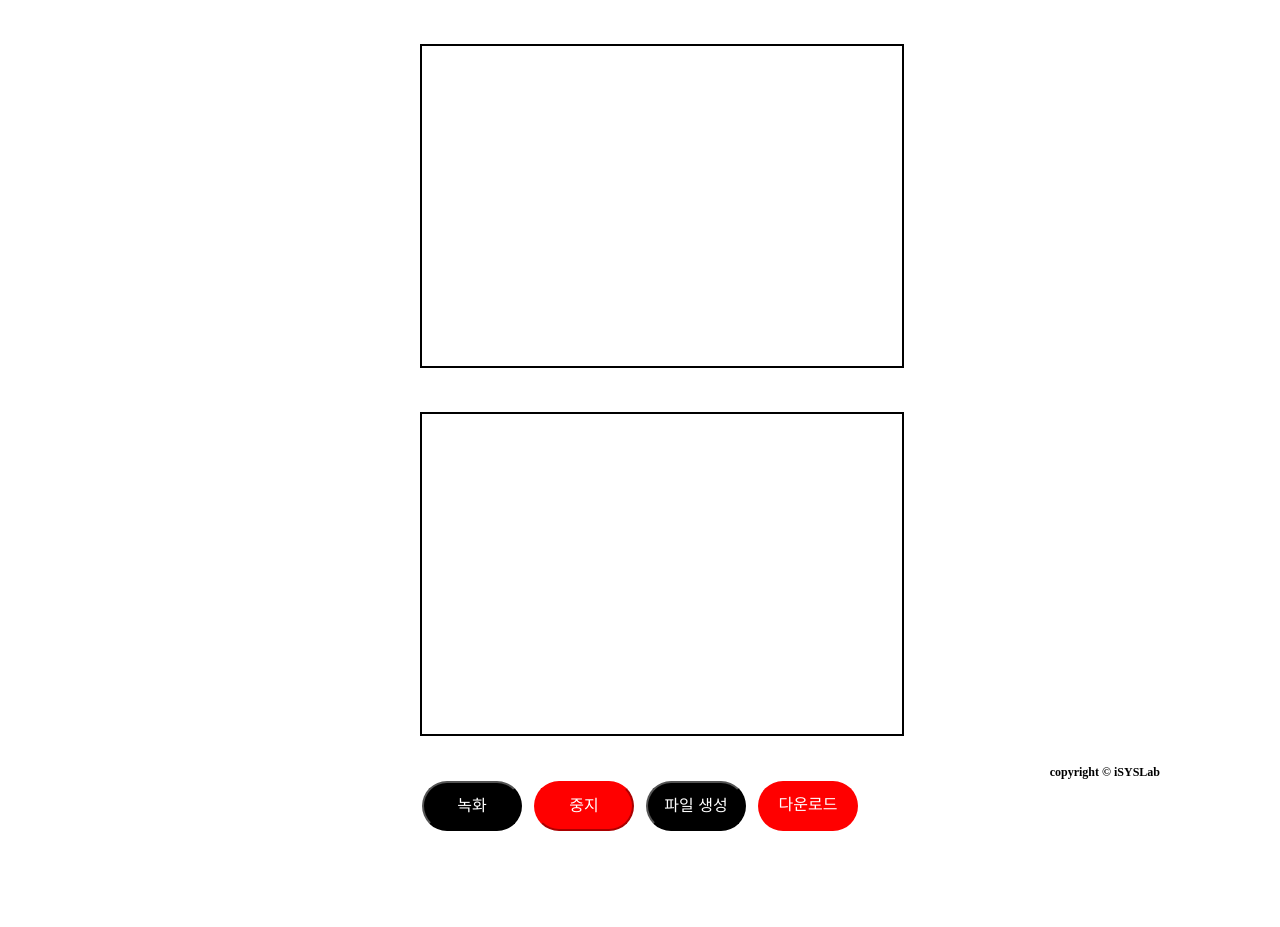
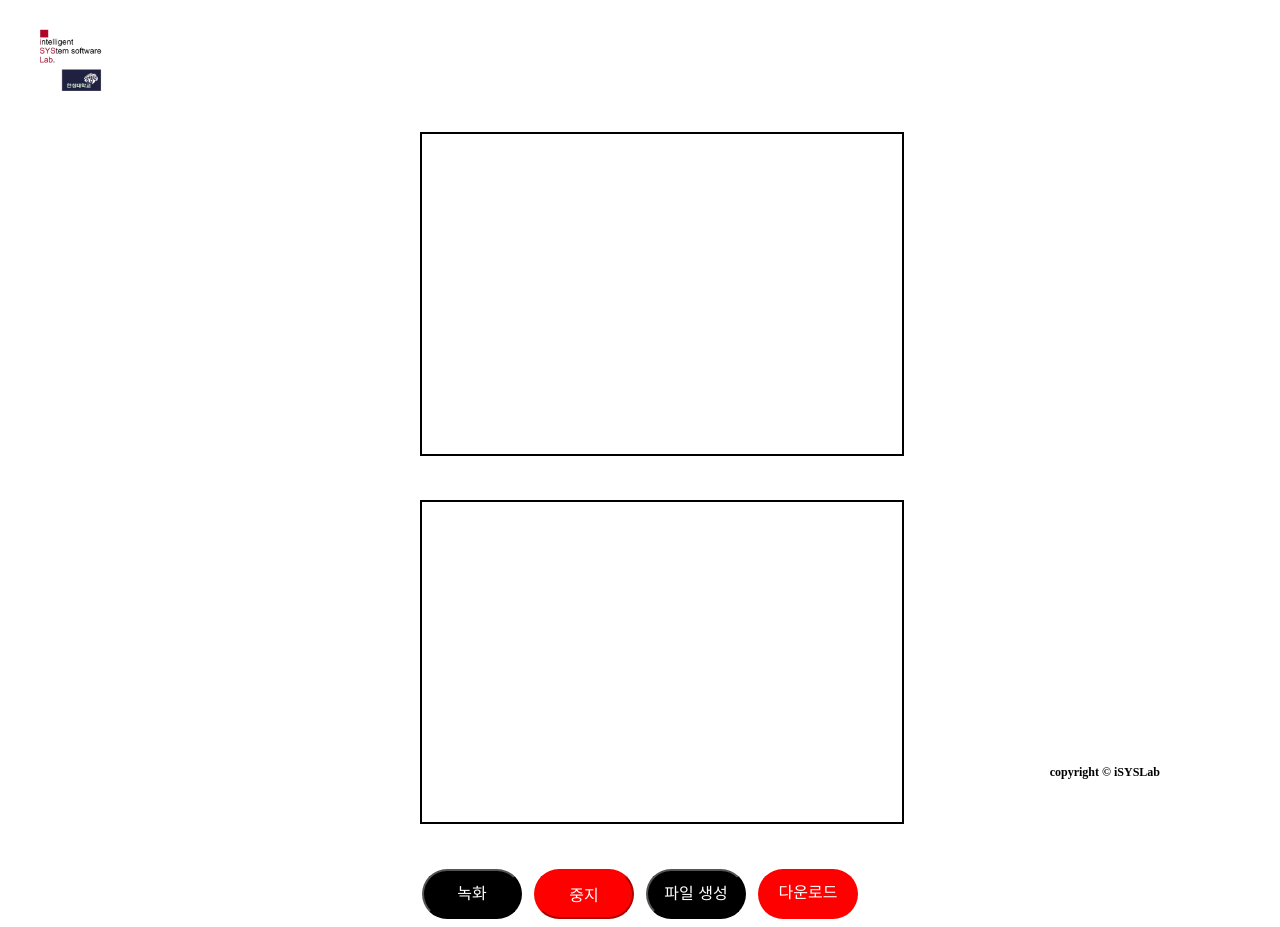
Before and after one commit to iSysLab-OTT/OTT-Arm, a plain HTML site: page TCW/app/capture/capture.html in a window 1280 px wide. Before the commit the page ends 839 px from the top, so only its background shows below. Drawn offline with Linux system fonts and the light colour scheme.

Commit message:
add : logoImage / feat : 메인페이지 이동 버튼 추가

```diff
--- a/TCW/app/capture/capture.css
+++ b/TCW/app/capture/capture.css
@@ -1,3 +1,11 @@
+/* header */
+#logoImage {
+  width: 64px;
+  height: 64px;
+  margin-left: 30px;
+  margin-top: 20px;
+}
+
 .videoArea {
     display: flex;
     border: 2px solid rgb(0, 0, 0);
@@ -29,9 +37,10 @@
 
 .stop{
   z-index: 2;
+  text-align: center;
   font-weight: 400;
   font-size: 16px;
-  line-height: 28px;
+  line-height: 48px;
   color: white;
   width: 100px;
   height: 50px;
--- a/TCW/app/capture/capture.html
+++ b/TCW/app/capture/capture.html
@@ -8,6 +8,9 @@
     <link rel="stylesheet" href="../index.css">
     <title>캡처</title>
 </head>
+<header>
+    <a href="../index.html"><img id="logoImage" src="../img/isyslab.jpg"/></a>
+</header>
 <body>
   <div class="wrapper">
     <div class="video-container">
```
Also changed, not shown: TCW/app/img/isyslab.jpg (added).
